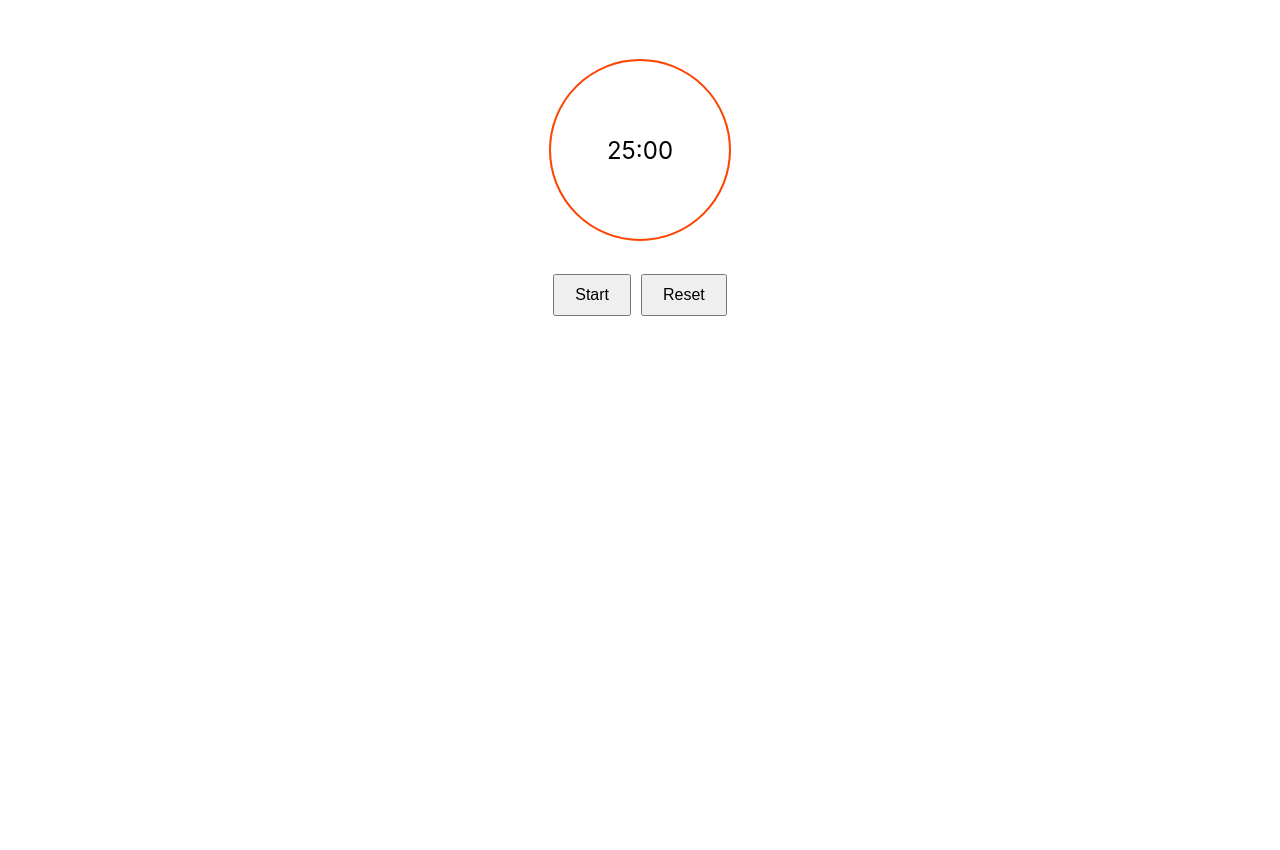
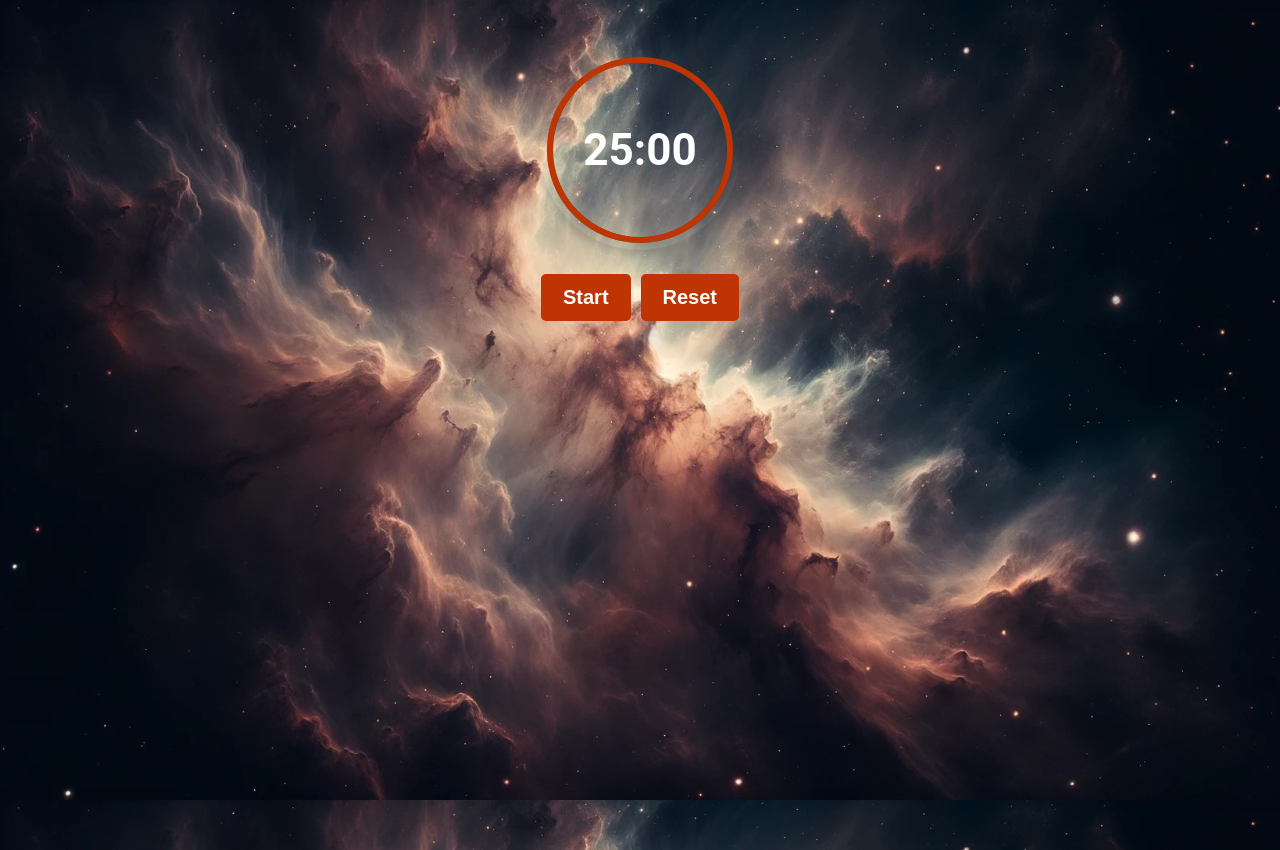
Before and after one commit to JustBe88/Pomodoro, a React (Create React App) app: page / in a window 1280 px wide. Before the commit the page ends 800 px from the top, so only its background shows below. Built offline with nearby package versions, Linux system fonts and the light colour scheme.

Commit message:
background and styles

```diff
--- a/src/Timer.css
+++ b/src/Timer.css
@@ -1,8 +1,20 @@
+/* Set the space background for the entire page */
+body {
+    font-family: 'Roboto', sans-serif; /* Example font */
+    background-image: url('spacebackground.jpg');
+    background-size: cover;
+    background-repeat: no-repeat;
+    background-attachment: fixed;
+    height: 100vh;
+}
 .timer-container {
     position: relative;
     width: 200px;
     height: 200px;
     margin: 50px auto;
+    border-radius: 50%; /* To maintain its circular shape */
+    box-shadow: 0 4px 8px rgba(0, 0, 0, 0.1); /* subtle shadow */
+
 }
 
 .timer-text {
@@ -10,8 +22,10 @@
     top: 50%;
     left: 50%;
     transform: translate(-50%, -50%);
-    font-size: 24px;
+    font-size: 44px;
     z-index: 1;
+    color: #FFF;
+    font-weight:700
 }
 
 .timer-svg {
@@ -21,17 +35,20 @@
 
 .timer-circle-backdrop {
     fill: none;
-    stroke: #E6E6E6;
-    strokeWidth: 10;
+    stroke: #f3f0f0;
+    stroke-width: 3;
+    stroke: rgba(46, 46, 46, 0.5); /* semi-transparent for a softer appearance */
+    stroke: linear-gradient(to right, #FF5733, #FF4500); /* gradient color */
 }
 
 .timer-circle-progress {
     fill: none;
-    stroke: #FF4500;
-    strokeWidth: 10;
+    stroke: #be3503;
+    stroke-width: 3;
     transform: rotate(-90deg);
     transform-origin: center;
 }
+
 .timer-controls {
     margin-top: 20px;
     display: flex;
@@ -41,6 +58,17 @@
 
 .timer-controls button {
     padding: 10px 20px;
-    font-size: 16px;
+    font-size: 20px;
     cursor: pointer;
+    background-color: #be3503;
+    color: #FFF;
+    font-weight: bold;
+    border: 2px solid #be3503; /* Added border for better visibility */
+    border-radius: 5px;
+    transition: 0.3s;
+    box-shadow: 0 4px 8px rgba(202, 159, 159, 0.1); /* subtle shadow */
+    transition: all 0.3s ease; /* smoother transition */
+    &:hover {
+        transform: scale(1.05); /* subtle zoom on hover */
+    }
 }
```
Also changed, not shown: src/spacebackground.jpg (added).
